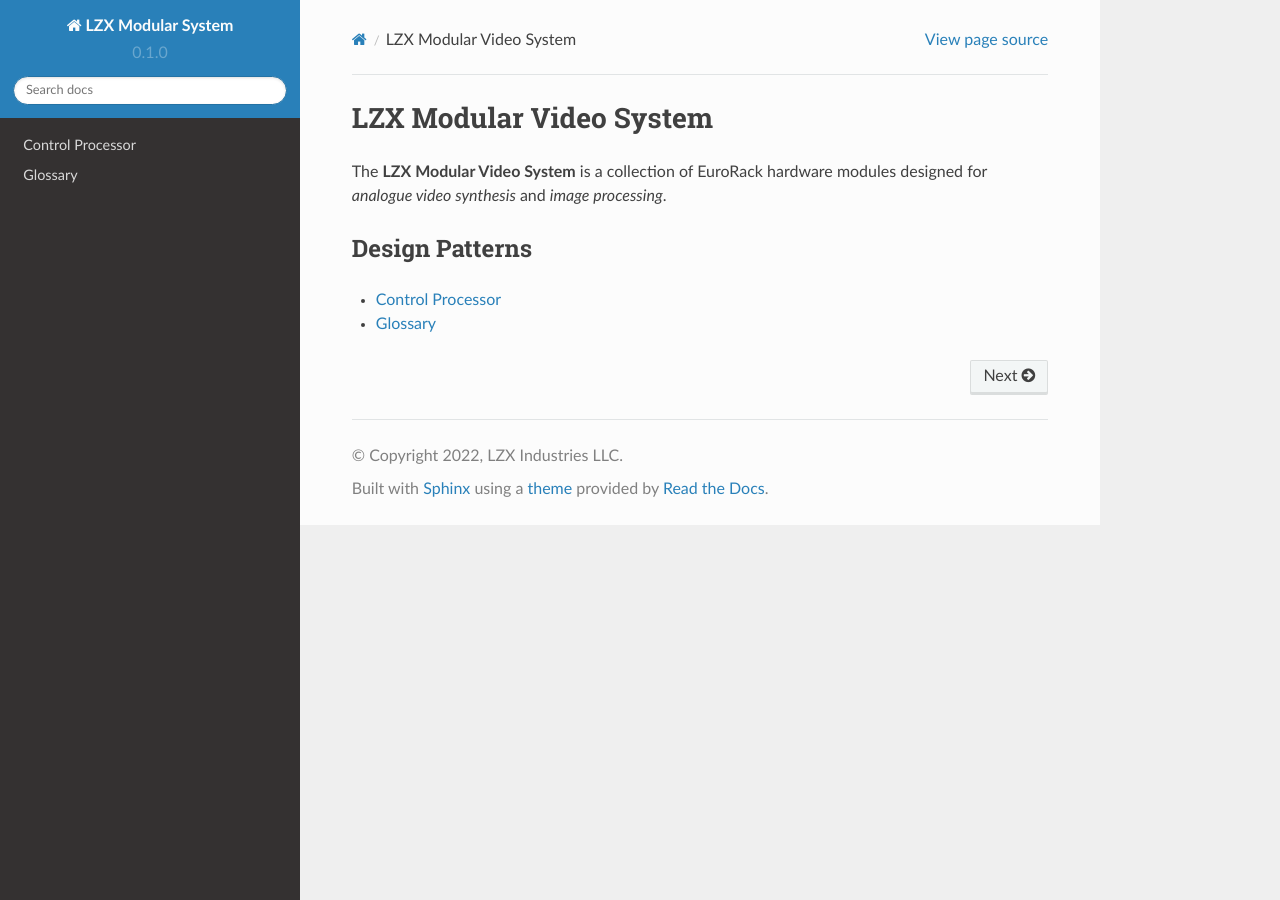
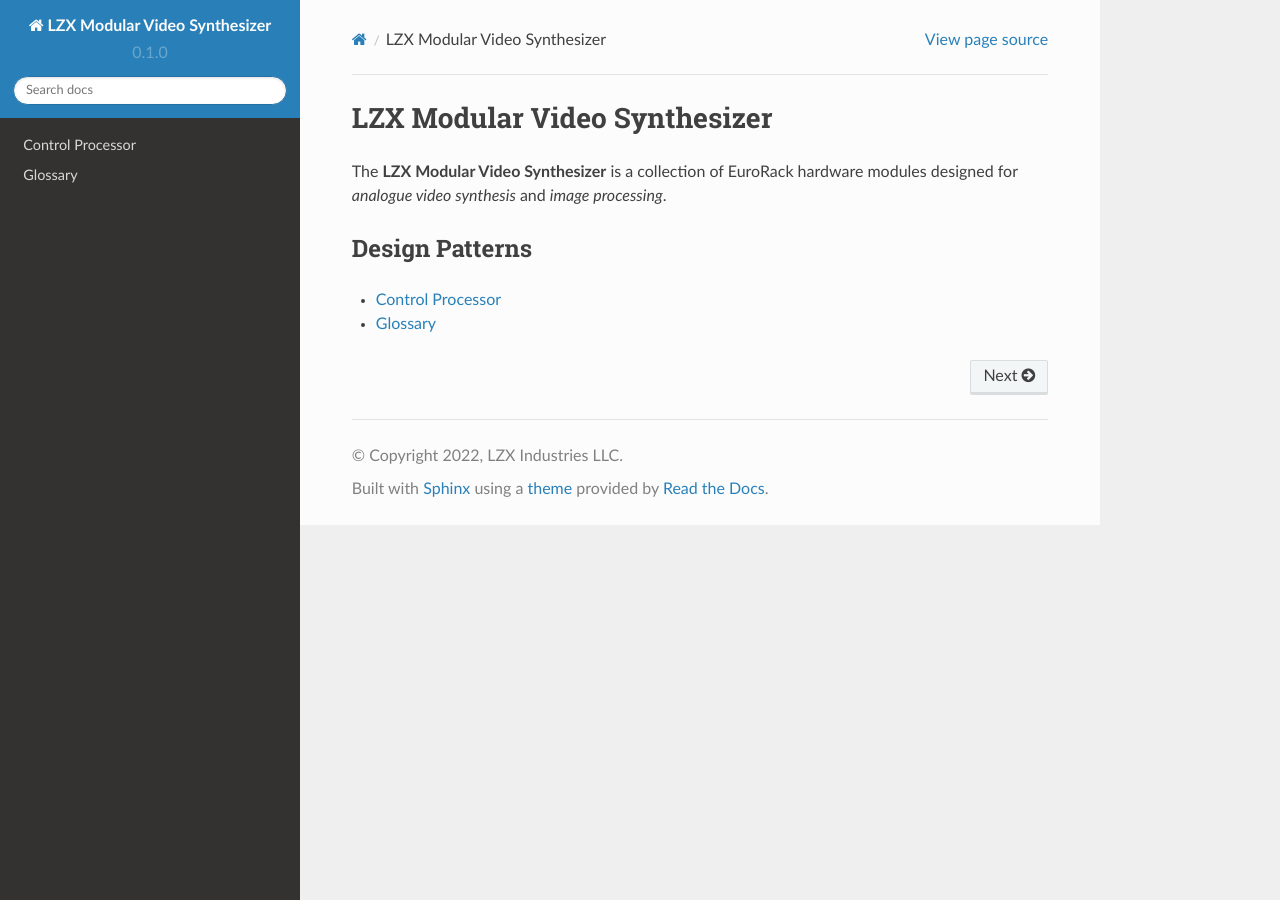
Before and after one commit to lzxindustries/lzxmodular, a Sphinx documentation site: the page built from docs/source/index.rst, in a window 1280 px wide. Built offline with Sphinx 7.4.7 and the Read the Docs theme 2.0.0, drawn with Linux system fonts in a browser that asks for light colours; pages that are not in the unit, such as notebooks, are missing from menus.

Commit message:
Update source

```diff
--- a/docs/source/conf.py
+++ b/docs/source/conf.py
@@ -2,7 +2,7 @@
 
 # -- Project information
 
-project = 'LZX Modular System'
+project = 'LZX Modular Video Synthesizer'
 copyright = '2022, LZX Industries LLC'
 author = 'Lars Larsen'
 
--- a/docs/source/index.rst
+++ b/docs/source/index.rst
@@ -1,7 +1,7 @@
-LZX Modular Video System
+LZX Modular Video Synthesizer
 ===================================
 
-The **LZX Modular Video System** is a collection of EuroRack hardware modules designed for *analogue video synthesis* and *image processing*.
+The **LZX Modular Video Synthesizer** is a collection of EuroRack hardware modules designed for *analogue video synthesis* and *image processing*.
 
 Design Patterns
 --------
```
